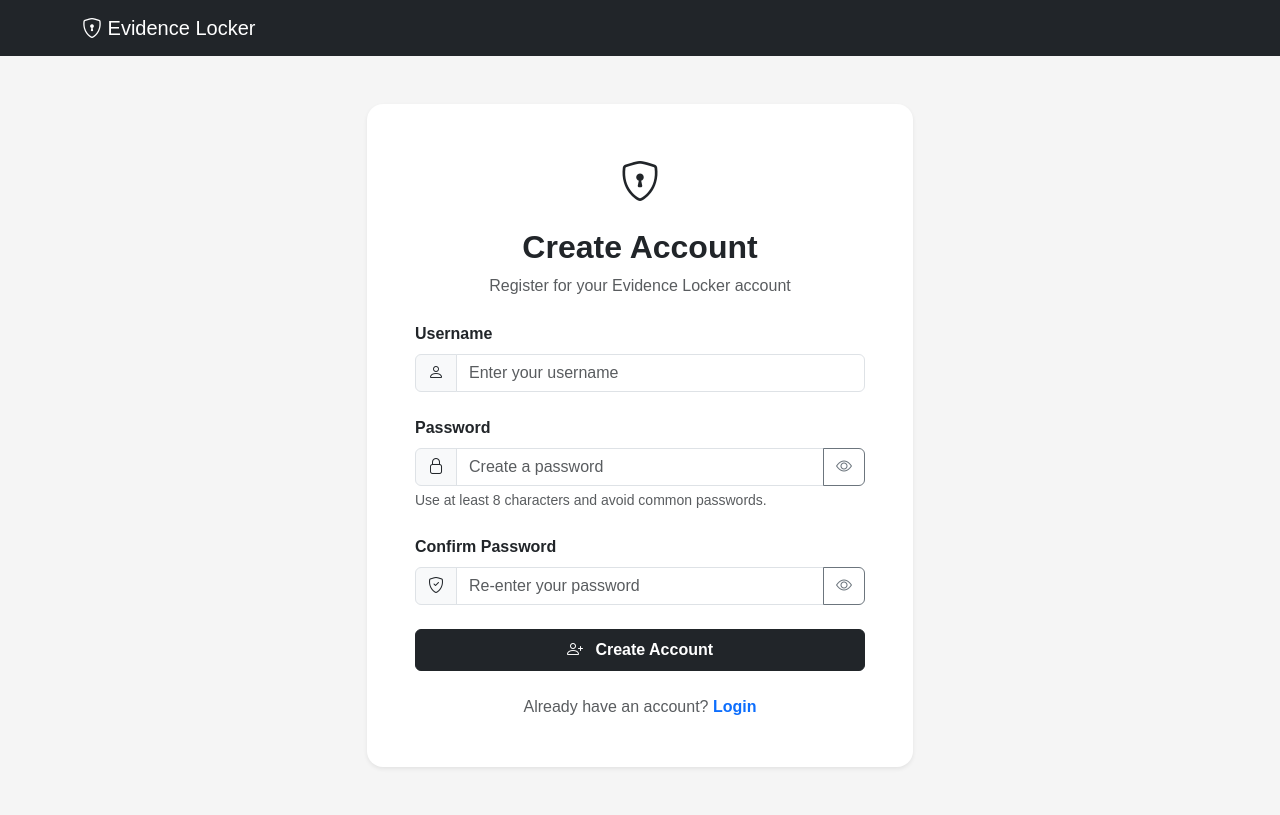
After one commit to Khushii412/EvidenceLocker, a Django app: page /accounts/register/ in a window 1280 px wide. The commit adds this page. Run offline with Django 5.2, Linux system fonts and the light colour scheme.

Commit message:
register page added , route changes to login open first and register route added

```diff
--- a/Backend/digital_evidence_locker/Accounts/forms.py
+++ b/Backend/digital_evidence_locker/Accounts/forms.py
@@ -55,3 +55,64 @@ class UserCreateForm(forms.ModelForm):
             user.save()
 
         return user
+
+
+
+
+
+
+class RegistrationForm(forms.ModelForm):
+
+    password1 = forms.CharField(
+        label="Password",
+        widget=forms.PasswordInput(
+            attrs={
+                "class": "form-control",
+                "placeholder": "Enter your password",
+            }
+        )
+    )
+
+    password2 = forms.CharField(
+        label="Confirm Password",
+        widget=forms.PasswordInput(
+            attrs={
+                "class": "form-control",
+                "placeholder": "Confirm your password",
+            }
+        )
+    )
+
+    class Meta:
+        model = User
+        fields = ["username"]
+
+        widgets = {
+            "username": forms.TextInput(
+                attrs={
+                    "class": "form-control",
+                    "placeholder": "Enter your username",
+                }
+            ),
+        }
+
+    def clean(self):
+        cleaned_data = super().clean()
+
+        password1 = cleaned_data.get("password1")
+        password2 = cleaned_data.get("password2")
+
+        if password1 and password2 and password1 != password2:
+            raise forms.ValidationError("Passwords do not match.")
+
+        return cleaned_data
+
+    def save(self, commit=True):
+        user = super().save(commit=False)
+
+        user.set_password(self.cleaned_data["password1"])
+
+        if commit:
+            user.save()
+
+        return user
--- a/Backend/digital_evidence_locker/Accounts/urls.py
+++ b/Backend/digital_evidence_locker/Accounts/urls.py
@@ -1,20 +1,25 @@
 from django.urls import path
-
 from . import views
-from .views import login_view
 
 
 urlpatterns = [
+
     path("login/", views.login_view, name="login"),
+
     path("logout/", views.logout_view, name="logout"),
+
+    path("register/", views.register_view, name="register"),
+
     path(
         "admin-dashboard/",
         views.admin_dashboard,
         name="admin_dashboard",
     ),
+
     path(
         "user-dashboard/",
         views.user_dashboard,
         name="user_dashboard",
     ),
+
 ]
--- a/Backend/digital_evidence_locker/Accounts/views.py
+++ b/Backend/digital_evidence_locker/Accounts/views.py
@@ -2,6 +2,8 @@ from django.contrib import messages
 from django.contrib.auth import authenticate, login, logout
 from django.contrib.auth.decorators import login_required
 from django.shortcuts import redirect, render
+#from django.contrib.auth.forms import UserCreationForm
+from .forms import RegistrationForm
 
 from .models import User
 
@@ -117,3 +119,30 @@ def user_dashboard(request):
         request,
         "accounts/user_dashboard.html"
     )
+
+
+
+
+def register_view(request):
+
+    if request.method == "POST":
+        form = RegistrationForm(request.POST)
+
+        if form.is_valid():
+            form.save()
+
+            messages.success(
+                request,
+                "Account created successfully. Please log in."
+            )
+
+            return redirect("login")
+
+    else:
+        form = RegistrationForm()
+
+    return render(
+        request,
+        "accounts/register.html",
+        {"form": form}
+    )
--- a/Backend/digital_evidence_locker/Dashboard/views.py
+++ b/Backend/digital_evidence_locker/Dashboard/views.py
@@ -2,6 +2,6 @@ from django.contrib.auth.decorators import login_required
 from django.shortcuts import render
 
 
-
+@login_required
 def dashboard(request):
     return render(request, "admin/dashboard.html")
--- a/Backend/digital_evidence_locker/templates/accounts/login.html
+++ b/Backend/digital_evidence_locker/templates/accounts/login.html
@@ -126,7 +126,7 @@
 
                         <p class="text-muted mb-0">
                             Don't have an account?
-                            <a href="#" class="text-decoration-none fw-semibold">
+                            <a href="{% url 'register' %}" class="text-decoration-none fw-semibold">
                                 Register
                             </a>
                         </p>
--- /dev/null
+++ b/Backend/digital_evidence_locker/templates/accounts/register.html
@@ -0,0 +1,230 @@
+{% extends 'base.html' %}
+
+{% block title %}Register - Evidence Locker{% endblock %}
+
+{% block content %}
+
+<div class="container py-5">
+
+    <div class="row justify-content-center">
+
+        <div class="col-md-7 col-lg-6">
+
+            <div class="card border-0 shadow-sm rounded-4 p-4 p-md-5">
+
+                <!-- Header -->
+                <div class="text-center mb-4">
+
+                    <div class="mb-3">
+                        <i class="bi bi-shield-lock fs-1"></i>
+                    </div>
+
+                    <h2 class="fw-semibold mb-2">
+                        Create Account
+                    </h2>
+
+                    <p class="text-muted mb-0">
+                        Register for your Evidence Locker account
+                    </p>
+
+                </div>
+
+
+                <!-- Registration Form -->
+                <form method="POST">
+
+                    {% csrf_token %}
+
+
+                    <!-- Display form errors -->
+                    {% if form.non_field_errors %}
+                        <div class="alert alert-danger">
+                            {{ form.non_field_errors }}
+                        </div>
+                    {% endif %}
+
+
+                    <!-- Username -->
+                    <div class="mb-4">
+
+                        <label for="{{ form.username.id_for_label }}"
+                               class="form-label fw-semibold">
+                            Username
+                        </label>
+
+                        <div class="input-group">
+
+                            <span class="input-group-text bg-light">
+                                <i class="bi bi-person"></i>
+                            </span>
+
+                            <input
+                                type="text"
+                                name="{{ form.username.html_name }}"
+                                id="{{ form.username.id_for_label }}"
+                                class="form-control"
+                                placeholder="Enter your username"
+                                autocomplete="username"
+                                required
+                            >
+
+                        </div>
+
+                        {% if form.username.errors %}
+                            <div class="text-danger small mt-1">
+                                {{ form.username.errors }}
+                            </div>
+                        {% endif %}
+
+                    </div>
+
+
+                    <!-- Password -->
+                    <div class="mb-4">
+
+                        <label for="{{ form.password1.id_for_label }}"
+                               class="form-label fw-semibold">
+                            Password
+                        </label>
+
+                        <div class="input-group">
+
+                            <span class="input-group-text bg-light">
+                                <i class="bi bi-lock"></i>
+                            </span>
+
+                            <input
+                                type="password"
+                                name="{{ form.password1.html_name }}"
+                                id="{{ form.password1.id_for_label }}"
+                                class="form-control"
+                                placeholder="Create a password"
+                                autocomplete="new-password"
+                                required
+                            >
+
+                            <button
+                                type="button"
+                                class="btn btn-outline-secondary"
+                                onclick="togglePassword('{{ form.password1.id_for_label }}', this)"
+                            >
+                                <i class="bi bi-eye"></i>
+                            </button>
+
+                        </div>
+
+                        <div class="form-text">
+                            Use at least 8 characters and avoid common passwords.
+                        </div>
+
+                        {% if form.password1.errors %}
+                            <div class="text-danger small mt-1">
+                                {{ form.password1.errors }}
+                            </div>
+                        {% endif %}
+
+                    </div>
+
+
+                    <!-- Confirm Password -->
+                    <div class="mb-4">
+
+                        <label for="{{ form.password2.id_for_label }}"
+                               class="form-label fw-semibold">
+                            Confirm Password
+                        </label>
+
+                        <div class="input-group">
+
+                            <span class="input-group-text bg-light">
+                                <i class="bi bi-shield-check"></i>
+                            </span>
+
+                            <input
+                                type="password"
+                                name="{{ form.password2.html_name }}"
+                                id="{{ form.password2.id_for_label }}"
+                                class="form-control"
+                                placeholder="Re-enter your password"
+                                autocomplete="new-password"
+                                required
+                            >
+
+                            <button
+                                type="button"
+                                class="btn btn-outline-secondary"
+                                onclick="togglePassword('{{ form.password2.id_for_label }}', this)"
+                            >
+                                <i class="bi bi-eye"></i>
+                            </button>
+
+                        </div>
+
+                        {% if form.password2.errors %}
+                            <div class="text-danger small mt-1">
+                                {{ form.password2.errors }}
+                            </div>
+                        {% endif %}
+
+                    </div>
+
+
+                    <!-- Register Button -->
+                    <button
+                        type="submit"
+                        class="btn btn-dark w-100 py-2 fw-semibold"
+                    >
+                        <i class="bi bi-person-plus me-2"></i>
+                        Create Account
+                    </button>
+
+                </form>
+
+
+                <!-- Login Link -->
+                <div class="text-center mt-4">
+
+                    <span class="text-muted">
+                        Already have an account?
+                    </span>
+
+                    <a href="{% url 'login' %}"
+                       class="fw-semibold text-decoration-none">
+                        Login
+                    </a>
+
+                </div>
+
+            </div>
+
+        </div>
+
+    </div>
+
+</div>
+
+
+<!-- Password Visibility -->
+<script>
+function togglePassword(fieldId, button) {
+
+    const field = document.getElementById(fieldId);
+    const icon = button.querySelector("i");
+
+    if (field.type === "password") {
+
+        field.type = "text";
+        icon.classList.remove("bi-eye");
+        icon.classList.add("bi-eye-slash");
+
+    } else {
+
+        field.type = "password";
+        icon.classList.remove("bi-eye-slash");
+        icon.classList.add("bi-eye");
+
+    }
+}
+</script>
+
+{% endblock %}
--- a/Backend/digital_evidence_locker/templates/base.html
+++ b/Backend/digital_evidence_locker/templates/base.html
@@ -33,6 +33,15 @@
             Evidence Locker
         </a>
 
+        {% if user.is_authenticated %}
+            <div class="ms-auto">
+                <a href="{% url 'logout' %}" class="btn btn-outline-light">
+                    <i class="bi bi-box-arrow-right"></i>
+                    Logout
+                </a>
+            </div>
+        {% endif %}
+
     </div>
 </nav>
 
```
Lines whose indentation alone changed are shown as unchanged.
